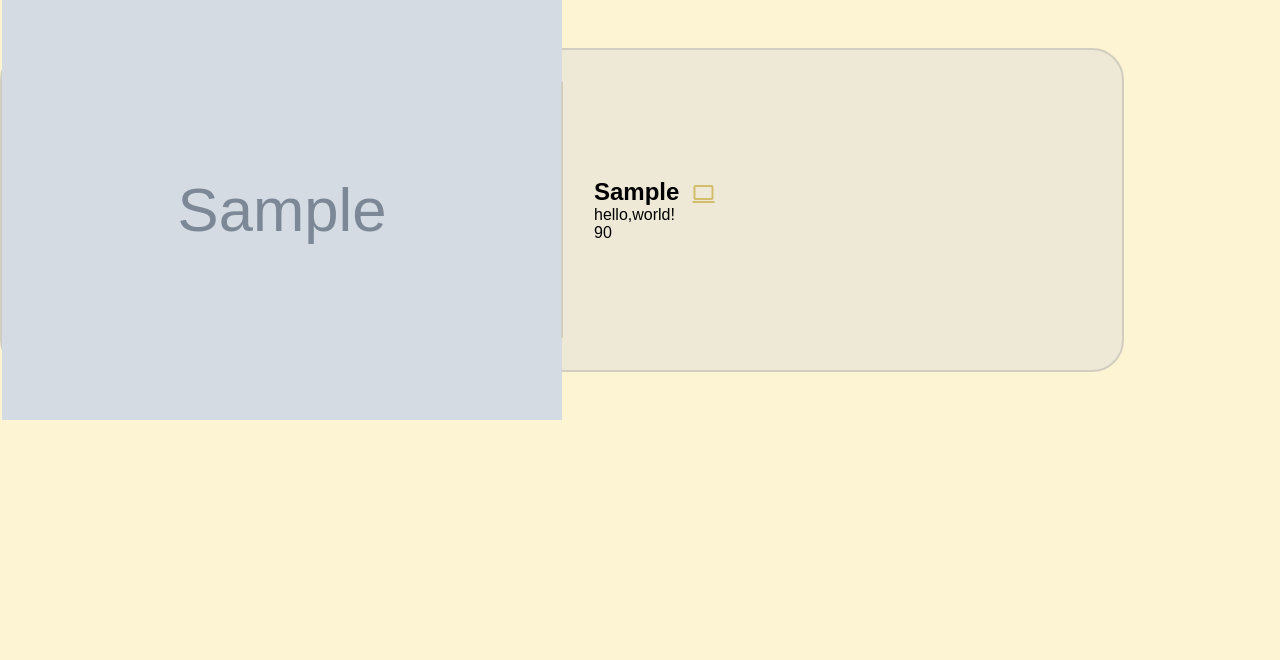
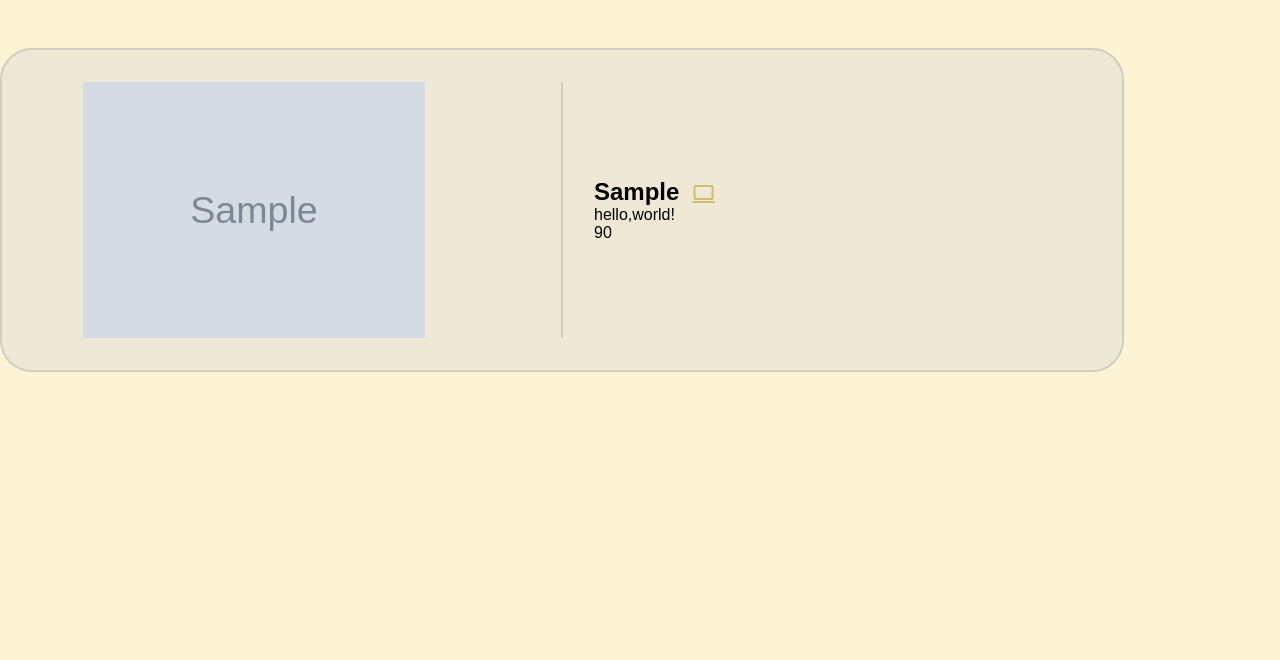
Before and after one commit to Uhrbaan/howfullisper21, a Flask app: page / in a window 1280 px wide. Shown: the part 126-786 px from the top of that part. Run offline with Flask 3, Linux system fonts and the light colour scheme; tables that the repository leaves empty hold one stand-in row (Sample ...); the page is wider than the window, and the part outside it is not shown; some web fonts are replaced.

Commit message:
images bien cadrées

```diff
--- a/server/app/static/css/cards.css
+++ b/server/app/static/css/cards.css
@@ -34,12 +34,13 @@
 
 .card img {
     grid-column: 1/2;
-    width: 100%;
+    width: 90%;
+    max-height: 80%;
+    object-fit: contain;
 
-    position: absolute;
-    top: 50%;
-    transform: translateY(-50%);
-    /* height: 150%; */
+    position: absolute; /* instead of absolute for natural flow */
+    margin: auto;
+    display: block;
 }
 
 .card:nth-child(even) img {
```
